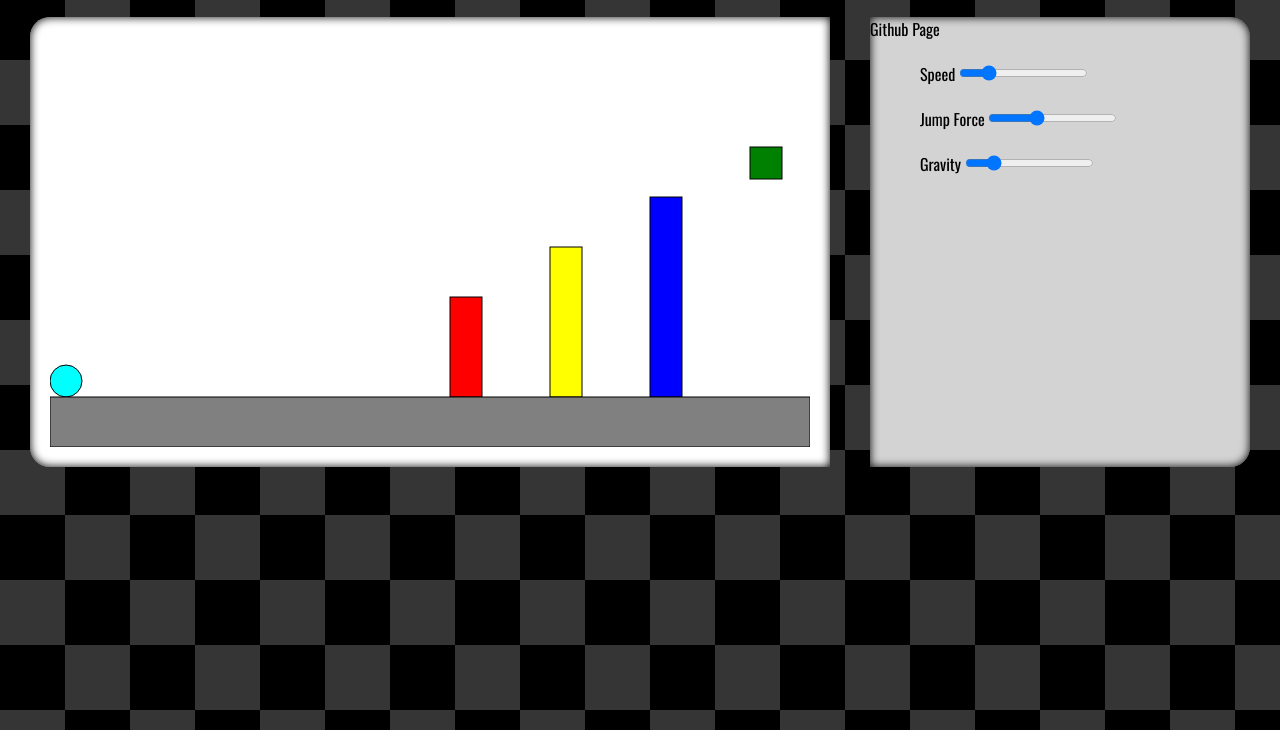
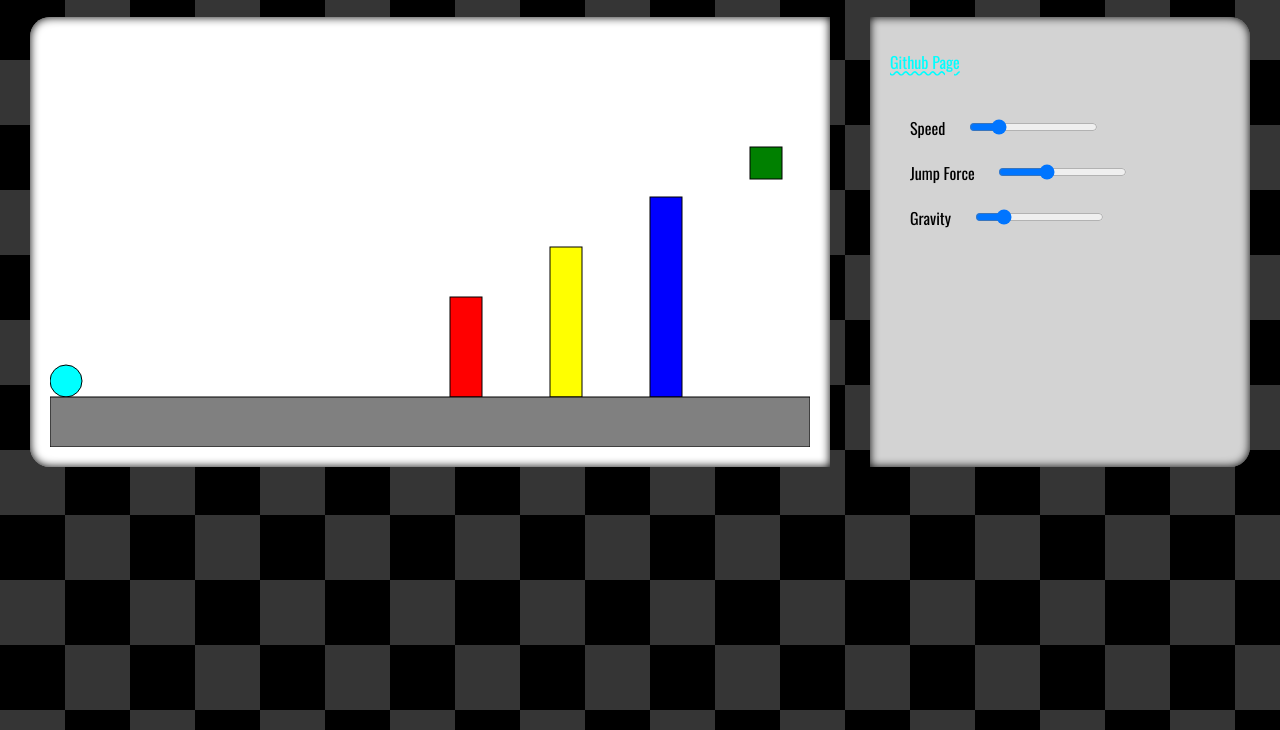
Before and after one commit to jay-jadhav-jj/ElasticJS, a plain HTML site: page index.html in a window 1280 px wide. Shown: the part 70-800 px from the top of the page. Drawn offline with nearby package versions, Linux system fonts and the light colour scheme.

Commit message:
Added info panel content

```diff
--- a/index.html
+++ b/index.html
@@ -24,9 +24,9 @@
             <div id="panel-wrapper">
                 <canvas id="game-panel" width="760" height="410"></canvas>
                 <div id="info-panel">
-                    <p>
-                        <a>Github Page</a>
-                    </p>
+                    <a id="link" href="https://github.com/jay-jadhav-jj/ElasticJS" style="margin-top: 33px;">Github Page</a>
+                    <p></p>
+
                     <div class="slider-wrapper">
                         <label for="plrSpeed">Speed</label>
                         <input type="range" id="plrSpeed" min="10" max="1000" value="200" step="10">
--- a/style.css
+++ b/style.css
@@ -66,8 +66,20 @@ main {
     display: flex;
     flex-direction: column;
     gap: 21px;
+    align-items: flex-start;
+    justify-content: flex-start;
 }
 
+#info-panel * {
+    margin-left: 20px;
+}
+
+
 .slider-wrapper {
-    margin-left: 50px;
+
 }
+
+a {
+    color: cyan;
+    text-decoration: wavy underline;
+}
```
